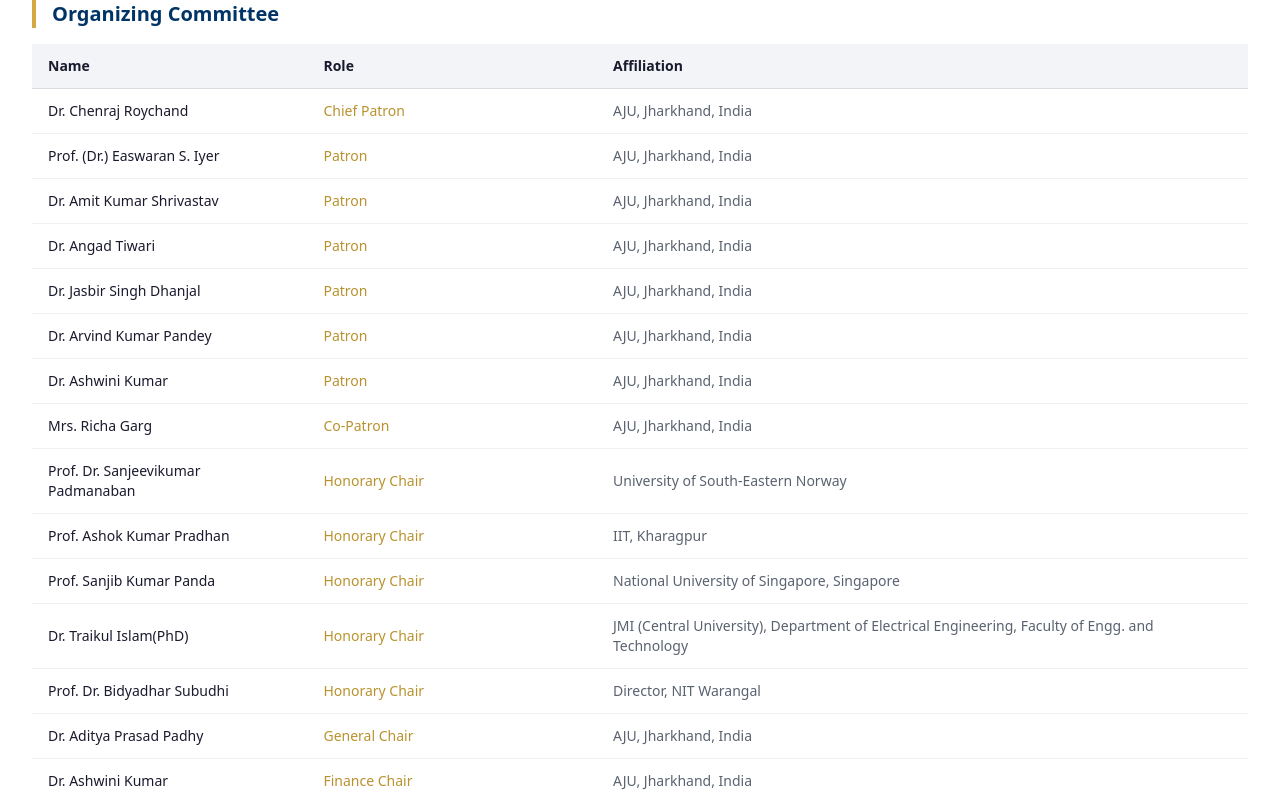
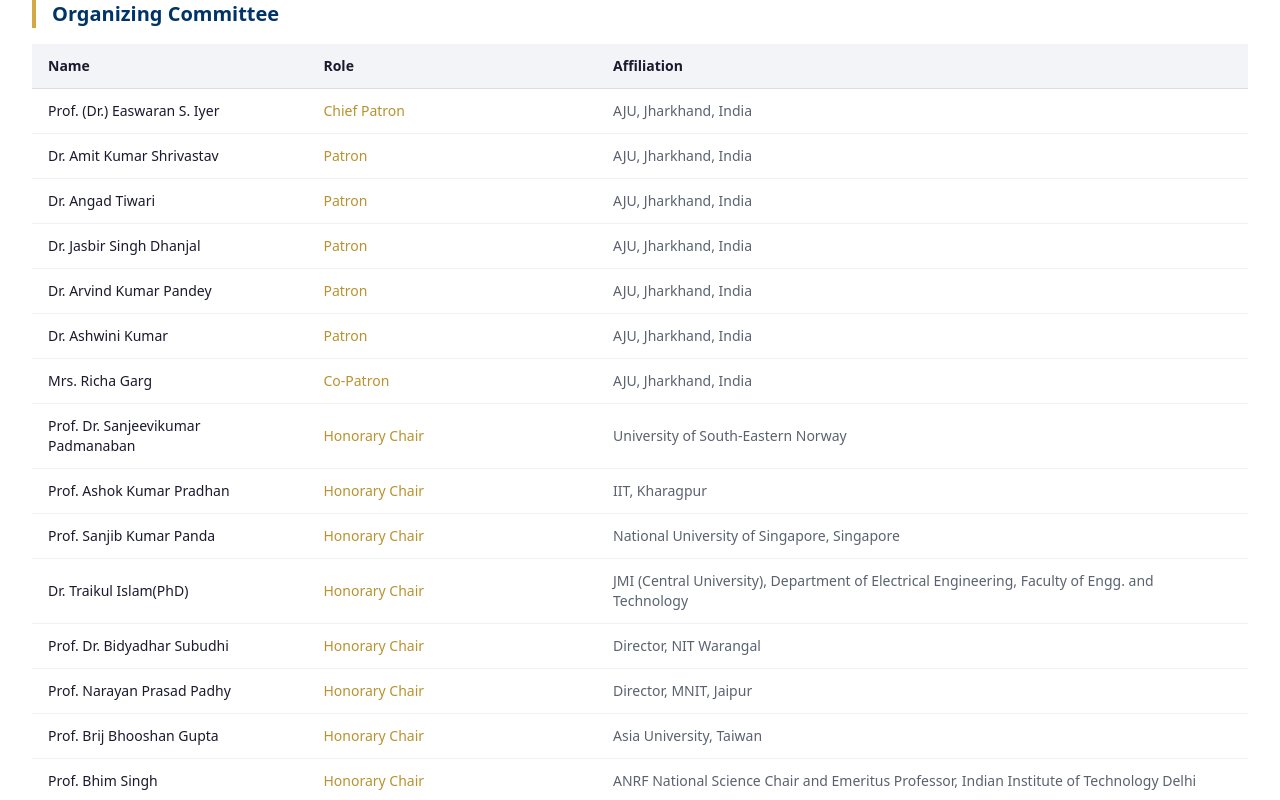
Before and after one commit to Sharan986/ieee-aju, a Next.js app: page /committee in a window 1280 px wide. Shown: the part 440-1240 px from the top of the page. Built offline with nearby package versions, Linux system fonts and the light colour scheme.

Commit message:
Update details

```diff
--- a/app/committee/page.tsx
+++ b/app/committee/page.tsx
@@ -14,13 +14,8 @@
 
 const organizingCommittee: CommitteeMember[] = [
   {
-    name: "Dr. Chenraj Roychand",
+    name: "Prof. (Dr.) Easwaran S. Iyer",
     role: "Chief Patron",
-    affiliation: "AJU, Jharkhand, India",
-  },
-  {
-    name: "Prof. (Dr.) Easwaran S. Iyer",
-    role: "Patron",
     affiliation: "AJU, Jharkhand, India",
   },
   {
@@ -77,6 +72,21 @@
     name: "Prof. Dr. Bidyadhar Subudhi",
     role: "Honorary Chair",
     affiliation: "Director, NIT Warangal",
+  },
+  {
+    name: "Prof. Narayan Prasad Padhy",
+    role: "Honorary Chair",
+    affiliation: "Director, MNIT, Jaipur",
+  },
+  {
+    name: "Prof. Brij Bhooshan Gupta",
+    role: "Honorary Chair",
+    affiliation: "Asia University, Taiwan",
+  },
+  {
+    name: "Prof. Bhim Singh",
+    role: "Honorary Chair",
+    affiliation: "ANRF National Science Chair and Emeritus Professor, Indian Institute of Technology Delhi",
   },
   {
     name: "Dr. Aditya Prasad Padhy",
```
